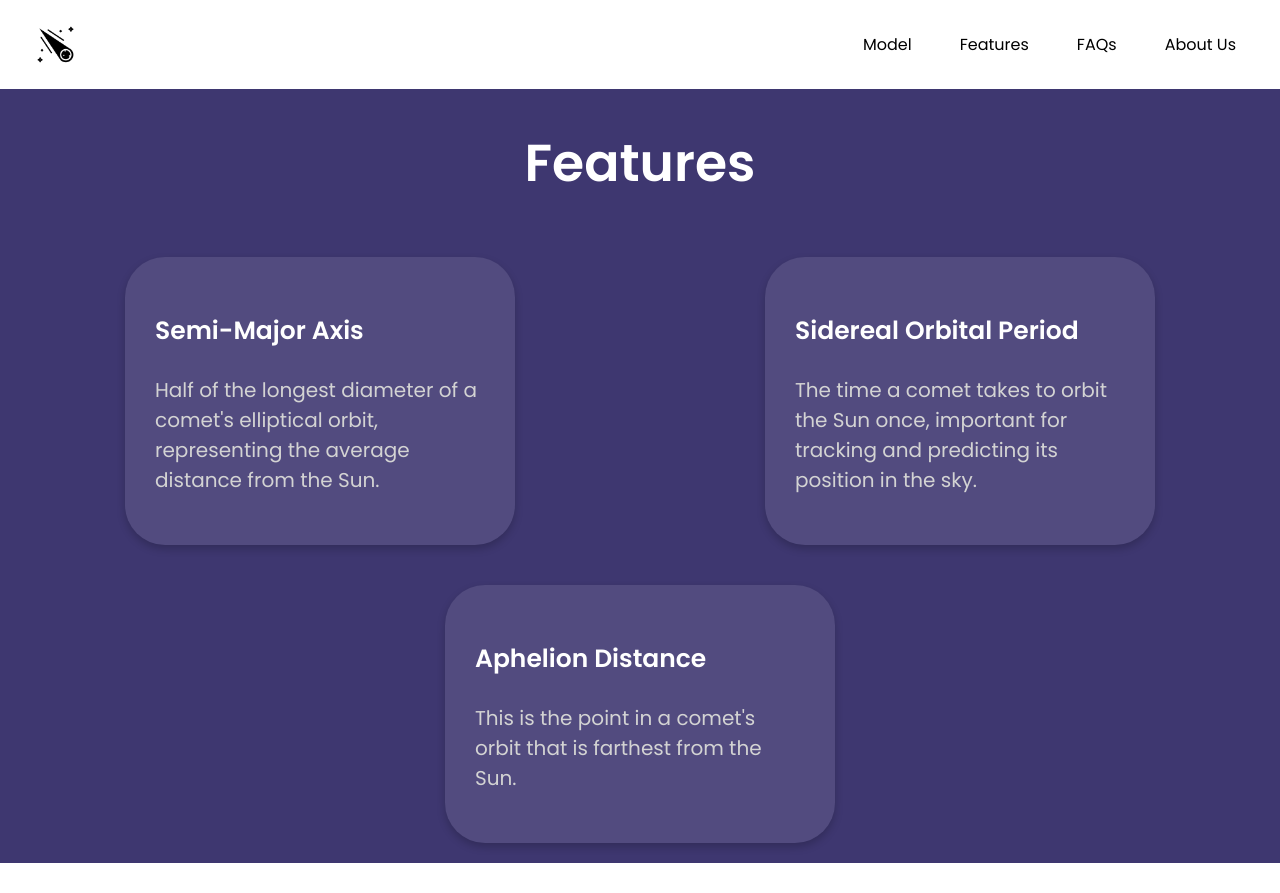
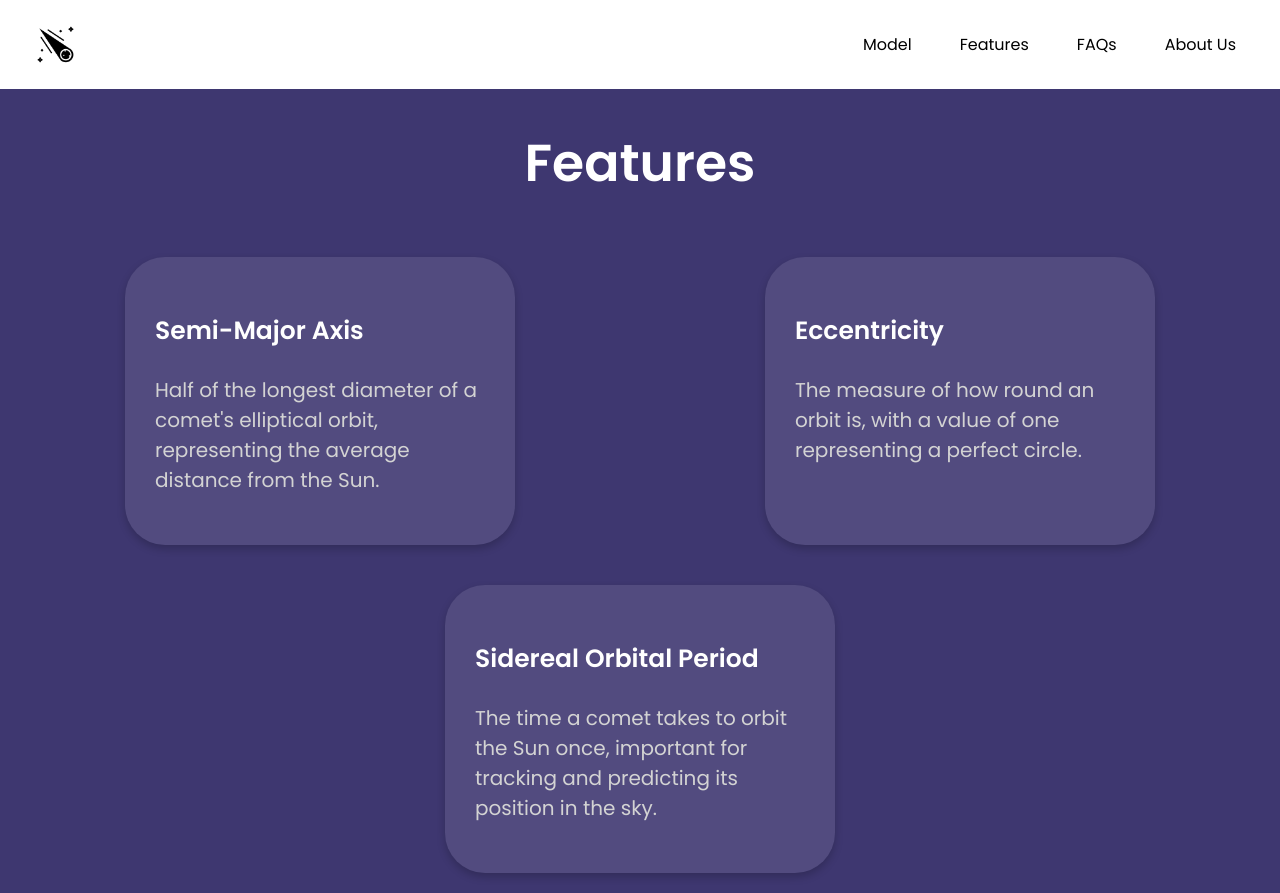
Before and after one commit to pranavdo/MeteoriteCOPF23, a React (Create React App) app in the folder comet-classifier/: page /features in a window 1280 px wide. Before the commit the page ends 863 px from the top, so only its background shows below. Built offline with nearby package versions, Linux system fonts and the light colour scheme.

Commit message:
Update Features.js

```diff
--- a/comet-classifier/src/Features.js
+++ b/comet-classifier/src/Features.js
@@ -11,12 +11,12 @@ function Features() {
           <p>Half of the longest diameter of a comet's elliptical orbit, representing the average distance from the Sun.</p>
         </div>
         <div className="feature-card">
+          <h3>Eccentricity</h3>
+          <p>The measure of how round an orbit is, with a value of one representing a perfect circle.</p>
+        </div>
+        <div className="feature-card">
           <h3>Sidereal Orbital Period</h3>
           <p>The time a comet takes to orbit the Sun once, important for tracking and predicting its position in the sky.</p>
-        </div>
-        <div className="feature-card">
-          <h3>Aphelion Distance</h3>
-          <p>This is the point in a comet's orbit that is farthest from the Sun.</p>
         </div>
       </div>
     </div>
```
